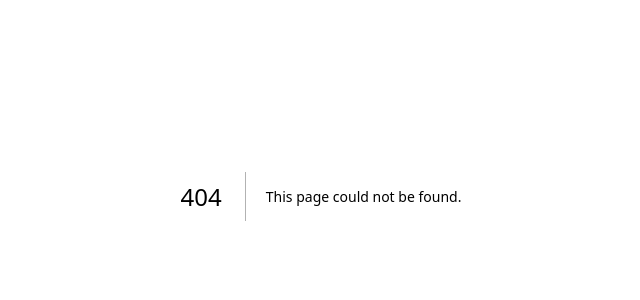
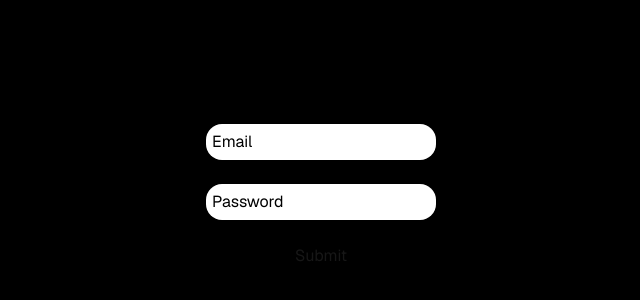
Before and after one commit to c-catanese/christiancatanese, a Next.js app: page /admin in a window 1280 px wide. Before the commit this address had no page. Shown: the part 204-504 px from the top of the page, without its empty margins (319-959 px from the left). Built offline with nearby package versions, Linux system fonts and the light colour scheme.

Commit message:
added admin page

```diff
--- /dev/null
+++ b/app/Components/carousel.tsx
@@ -0,0 +1,8 @@
+export default function Carousel() {
+
+  return (
+    <div className="w grid grid-rows-6">
+
+    </div>
+  );
+}
--- /dev/null
+++ b/app/Components/carouselElement.tsx
@@ -0,0 +1,8 @@
+export default function CarouselElement() {
+
+  return (
+    <div className="w grid grid-rows-6">
+
+    </div>
+  );
+}
--- /dev/null
+++ b/app/admin/page.tsx
@@ -0,0 +1,23 @@
+export default function Admin() {
+
+  return (
+    <div className="bg-black w-screen h-screen">
+      <main className="h-full flex flex-col items-center justify-center font-[family-name:var(--font-geist-sans)]">
+        <input
+          className="mb-6 p-1.5 rounded-2xl text-black placeholder:text-black focus:outline-none"
+          placeholder="Email"
+          type="text"
+        />
+        <input
+          className="mb-6 p-1.5 rounded-2xl text-black placeholder:text-black focus:outline-none"
+          placeholder="Password"
+          type="password"
+        />
+        <button>Submit</button>
+      </main>
+      <footer className="">
+
+      </footer>
+    </div>
+  );
+}
```
